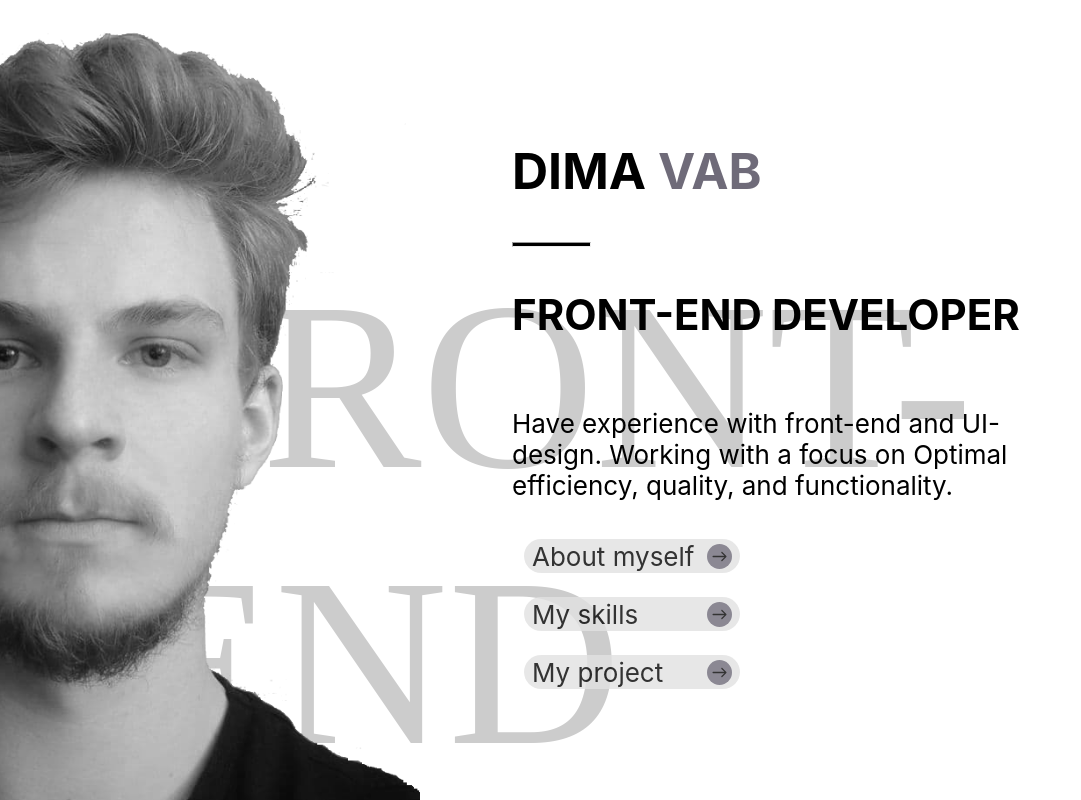
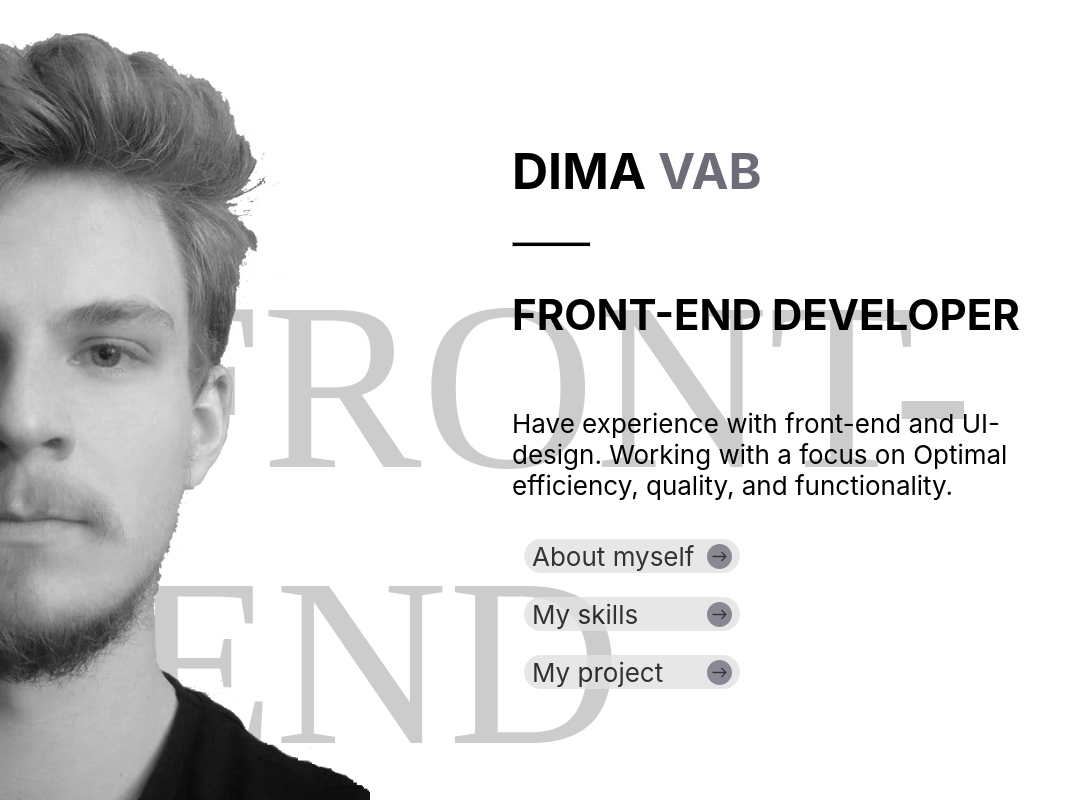
Before and after one commit to dmitru1122/CV, a React (Create React App) app in the folder cv-client/: page / in a window 1280 px wide. Shown: the whole page, without its empty margins (0-1081 px from the left). Built offline with nearby package versions, Linux system fonts and the light colour scheme; the HTML template or start-up script is replaced by a standard one.

Commit message:
fixed bugs

```diff
--- a/cv-client/src/components/pages/home-page/HomePage.jsx
+++ b/cv-client/src/components/pages/home-page/HomePage.jsx
@@ -99,17 +99,16 @@ function Home() {
                     <div className="list__title-index">#2</div> Hobbies
                   </div>
                   <ul className="list__content">
-                    <li>Geographic</li>
+                    <li>Geography</li>
                     <li>History</li>
-                    <li>Volunteering</li>
-                    <li>Teaching</li>
+                    <li>technology</li>
                   </ul>
                   <div className="list__title app-text app-text--uppercase upp-text-m">
                     <div className="list__title-index">#3</div> Education
                   </div>
                   <ul className="list__content">
                     <li>
-                      Mechanical engineering food processing <br/>'Brest State
+                      Mechanical engineer <br/>'Brest State
                       Technical University (BrSTU)'
                     </li>
                   </ul>
@@ -319,7 +318,7 @@ function Home() {
                     <li>
                       <h4 className="list__content__title">Description:</h4>
                       <ul>
-                        <li>Website to zupp service</li>
+                        <li>Website for zupp service</li>
                       </ul>{" "}
                     </li>
                     <li>
@@ -368,7 +367,7 @@ function Home() {
                     <li>
                     <h4 className="list__content__title">Description:</h4>
                       <ul>
-                        <li>Website to zupp service</li>
+                        <li>Admin panel for zupp service</li>
                       </ul>
                     </li>
                     <li>
--- a/cv-client/src/components/pages/home-page/HomePage.scss
+++ b/cv-client/src/components/pages/home-page/HomePage.scss
@@ -48,6 +48,7 @@
       flex-direction: column;
       justify-content: center;
       align-items: flex-start;
+      z-index: 3;
 
       * {
         max-width: 70%;
@@ -58,15 +59,16 @@
 
       &__img {
         position: absolute;
-        left: 0%;
+        left: -5 * $basic-margin;
         top: 0px;
         height: 100vh;
+        z-index: 1;
 
         @media screen and (max-width: $breakpoint-sm) {
-          left: -15 * $basic-margin;
+          left: -10 * $basic-margin;
         }
         @media screen and (max-width: $breakpoint-xs) {
-          left: -18 * $basic-margin;
+          left: -12 * $basic-margin;
         }
       }
     }
```
Also changed, not shown: 1 other file (tests, documents, lock files or other folders).
